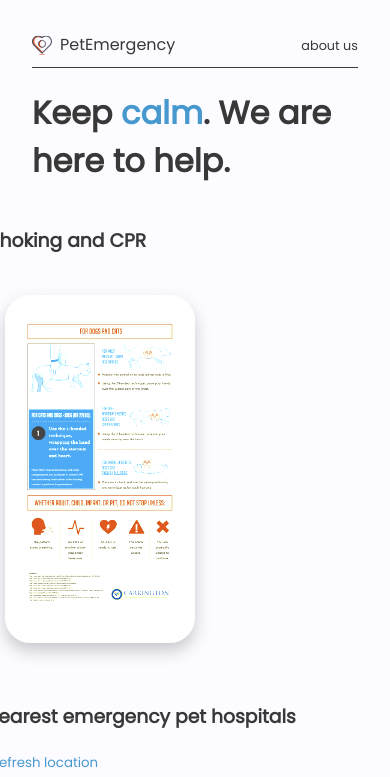
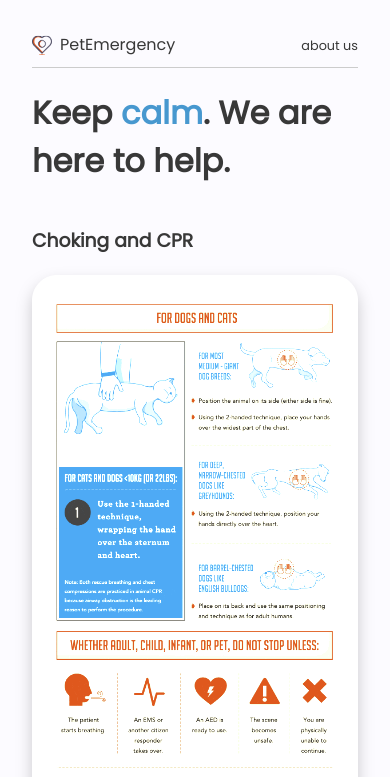
Before and after one commit to vtyeh/pet-emergency, a Next.js app: page /test in a window 390 px wide. Shown: the top 777 px of the page. Built offline with nearby package versions, Linux system fonts and the light colour scheme.

Commit message:
make infographic responsive for mobile

```diff
--- a/components/Instructions.js
+++ b/components/Instructions.js
@@ -6,7 +6,7 @@ import instructionGif from '../public/cpr-instructions/cpr-original.gif';
 export default function Instructions() {
   return (
     <section className={styles.instructions}>
-      <h3>Choking and CPR</h3>
+      <h3 style={{ width: '200px' }}>Choking and CPR</h3>
       <div className={styles.instructionCard}>
         <Image
           src={instructionGif}
--- a/styles/Home.module.css
+++ b/styles/Home.module.css
@@ -17,7 +17,7 @@
 
 .navbar {
   padding-bottom: 0.5em;
-  border-bottom: 1px solid #383838;
+  border-bottom: 1px solid #cccccc;
   display: flex;
   justify-content: space-between;
   /* align-items: center; */
@@ -208,6 +208,15 @@ button:active.lightButton {
     padding: 0;
   }
 
+  .main {
+    display: flex;
+    flex-direction: column;
+  }
+
+  .instructions {
+    width: 100%;
+  }
+
   .hospitalCard {
     min-width: 400px;
   }
@@ -223,35 +232,30 @@ button:active.lightButton {
   }
 }
 
-@media screen and (max-width: 800px) {
-  .container {
-    padding: 0;
-  }
-
-  .main {
-    display: flex;
-    flex-direction: column;
-  }
-}
-
-@media screen and (max-width: 500px) {
-  .container {
-    padding: 0;
+@media screen and (max-width: 550px) {
+  .instructionCard {
+    min-width: 311px;
+    margin: 20px 0 40px 0;
   }
 
   .hospitalCard {
     min-width: 350px;
+    margin: 20px 0 40px 0;
   }
 }
 
 /* for mobile */
-@media screen and (max-width: 375px) {
+@media screen and (max-width: 450px) {
   .container {
     padding: 0;
   }
 
   .main {
     padding: 0;
+  }
+
+  .instructions {
+    width: 100%;
   }
 
   .hospitalCard,
```
